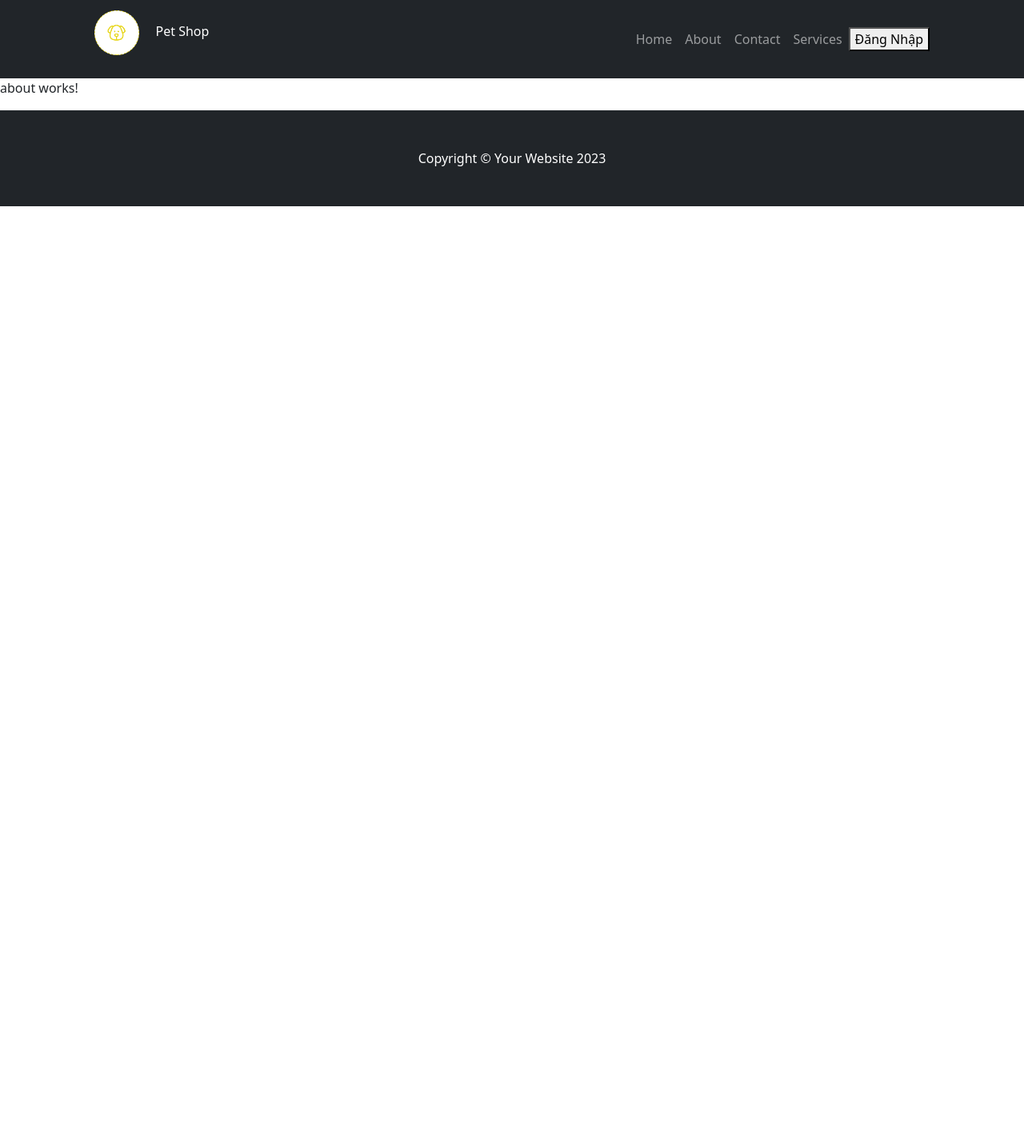
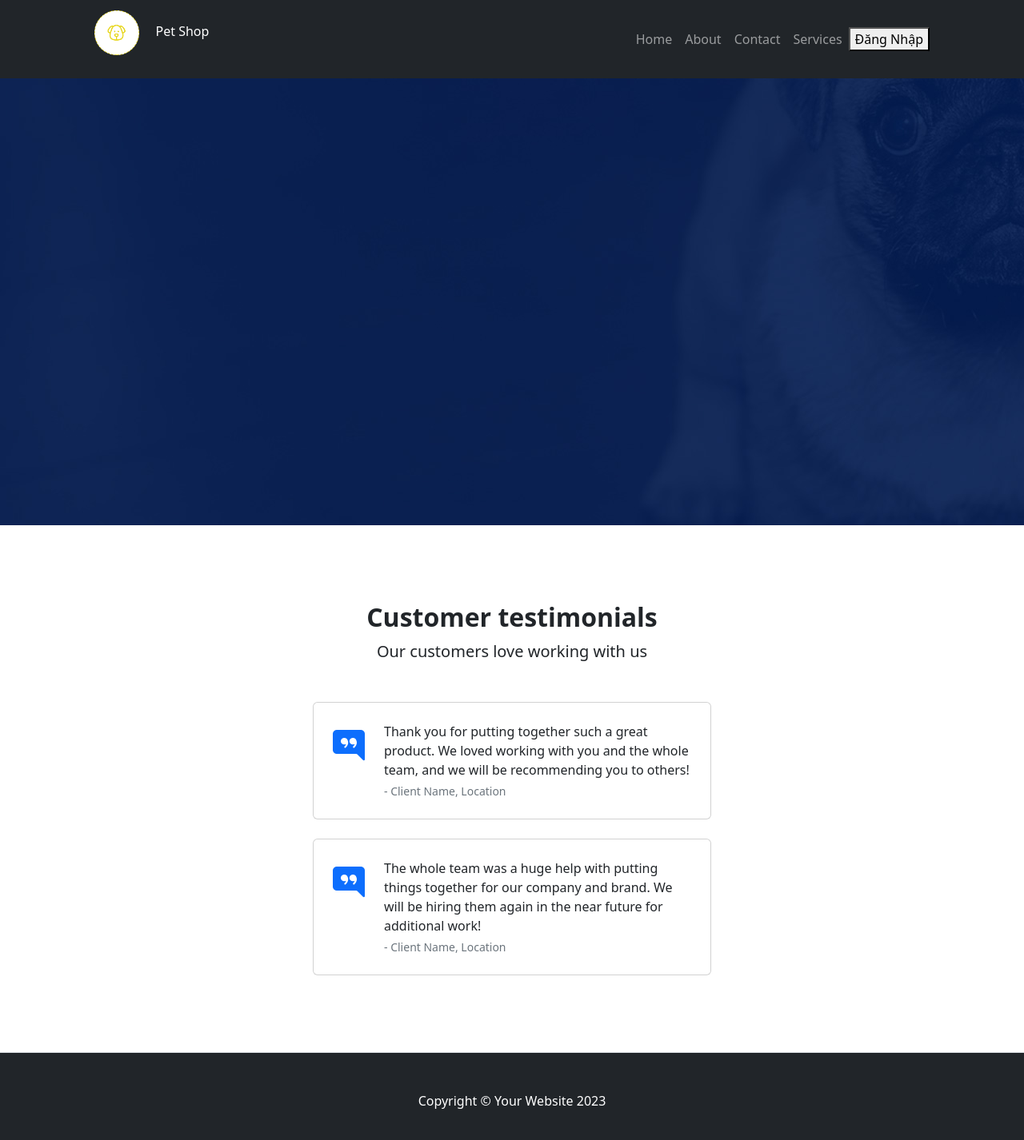
Before and after one commit to ASM2-Angular/FE-ASM, an Angular app: page /about in a window 1280 px wide. Shown: the top 1426 px of the page at 80% size. Before the commit the page ends 800 px from the top, so only its background shows below. Built offline with nearby package versions, Linux system fonts and the light colour scheme.

Commit message:
Giao dien About

```diff
--- a/src/app/pages/about/about.component.html
+++ b/src/app/pages/about/about.component.html
@@ -1 +1,79 @@
-<p>about works!</p>
+
+    <!-- Slide Show -->
+    <div id="slideshow" class="carousel slide" data-ride="carousel">
+        <ol class="carousel-indicators">
+          <li data-target="#slideshow" data-slide-to="0" class="active"></li>
+          <li data-target="#slideshow" data-slide-to="1"></li>
+          <li data-target="#slideshow" data-slide-to="2"></li>
+          <!-- Thêm các chỉ số tương ứng với số lượng ảnh trong slideshow -->
+        </ol>
+        <div class="carousel-inner">
+          <div class="carousel-item active">
+            <img src="../../../assets/images/animal-bg.jpg" alt="Image 1">
+          </div>
+          <div class="carousel-item">
+            <img src="../../../assets/images/hero-bg.jpg" alt="Image 2">
+          </div>
+          <div class="carousel-item">
+            <img src="../../../assets/images/client-bg.jpg" alt="Image 3">
+          </div>
+          <!-- Thêm các mục tương ứng với số lượng ảnh trong slideshow -->
+        </div>
+      </div>
+
+      <!-- JavaScript Bootstrap và tùy chỉnh -->
+      <script src="https://code.jquery.com/jquery-3.3.1.slim.min.js"></script>
+      <script>
+        $(document).ready(function() {
+          // Thiết lập thời gian chuyển đổi giữa các ảnh (3 giây = 3000ms)
+          $('#slideshow').carousel({
+            interval: 3000
+          });
+        });
+      </script>
+
+
+
+
+<section class="py-5 border-bottom">
+    <div class="container px-5 my-5 px-5">
+        <div class="text-center mb-5">
+            <h2 class="fw-bolder">Customer testimonials</h2>
+            <p class="lead mb-0">Our customers love working with us</p>
+        </div>
+        <div class="row gx-5 justify-content-center">
+            <div class="col-lg-6">
+                <!-- Testimonial 1-->
+                <div class="card mb-4">
+                    <div class="card-body p-4">
+                        <div class="d-flex">
+                            <div class="flex-shrink-0"><i class="bi bi-chat-right-quote-fill text-primary fs-1"></i></div>
+                            <div class="ms-4">
+                                <p class="mb-1">Thank you for putting together such a great product. We loved working with you and the whole team, and we will be recommending you to others!</p>
+                                <div class="small text-muted">- Client Name, Location</div>
+                            </div>
+                        </div>
+                    </div>
+                </div>
+                <!-- Testimonial 2-->
+                <div class="card">
+                    <div class="card-body p-4">
+                        <div class="d-flex">
+                            <div class="flex-shrink-0"><i class="bi bi-chat-right-quote-fill text-primary fs-1"></i></div>
+                            <div class="ms-4">
+                                <p class="mb-1">The whole team was a huge help with putting things together for our company and brand. We will be hiring them again in the near future for additional work!</p>
+                                <div class="small text-muted">- Client Name, Location</div>
+                            </div>
+                        </div>
+                    </div>
+                </div>
+            </div>
+        </div>
+    </div>
+</section>
+
+<!-- Favicon-->
+<link rel="icon" type="image/x-icon" href="assets/favicon.ico" />
+<!-- Bootstrap icons-->
+<link href="https://cdn.jsdelivr.net/npm/bootstrap-icons@1.4.1/font/bootstrap-icons.css" rel="stylesheet" />
+<!-- Core theme CSS (includes Bootstrap)-->
```
